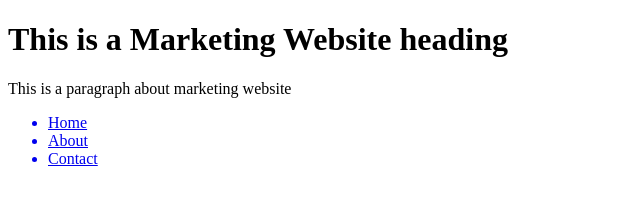
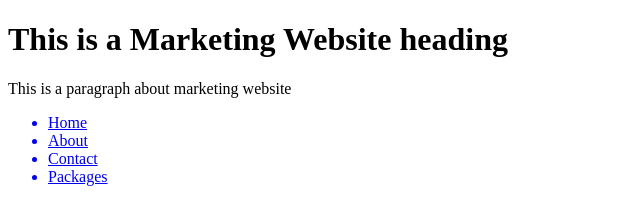
Before and after one commit to MSaadUsmani47/Marketing-Website, a plain HTML site: page Index.html in a window 1280 px wide. Shown: the full height of the page, 0-640 px from the left. Drawn offline with Linux system fonts and the light colour scheme.

Commit message:
Added package link in navigation bar

```diff
--- a/Index.html
+++ b/Index.html
@@ -15,6 +15,7 @@
         <a href="#"><li>Home</li></a>
         <a href="#"><li>About</li></a>
         <a href="#"><li>Contact</li></a>
+        <a href="#"><li>Packages</li></a>
     </ul>
 </nav>
 
```
